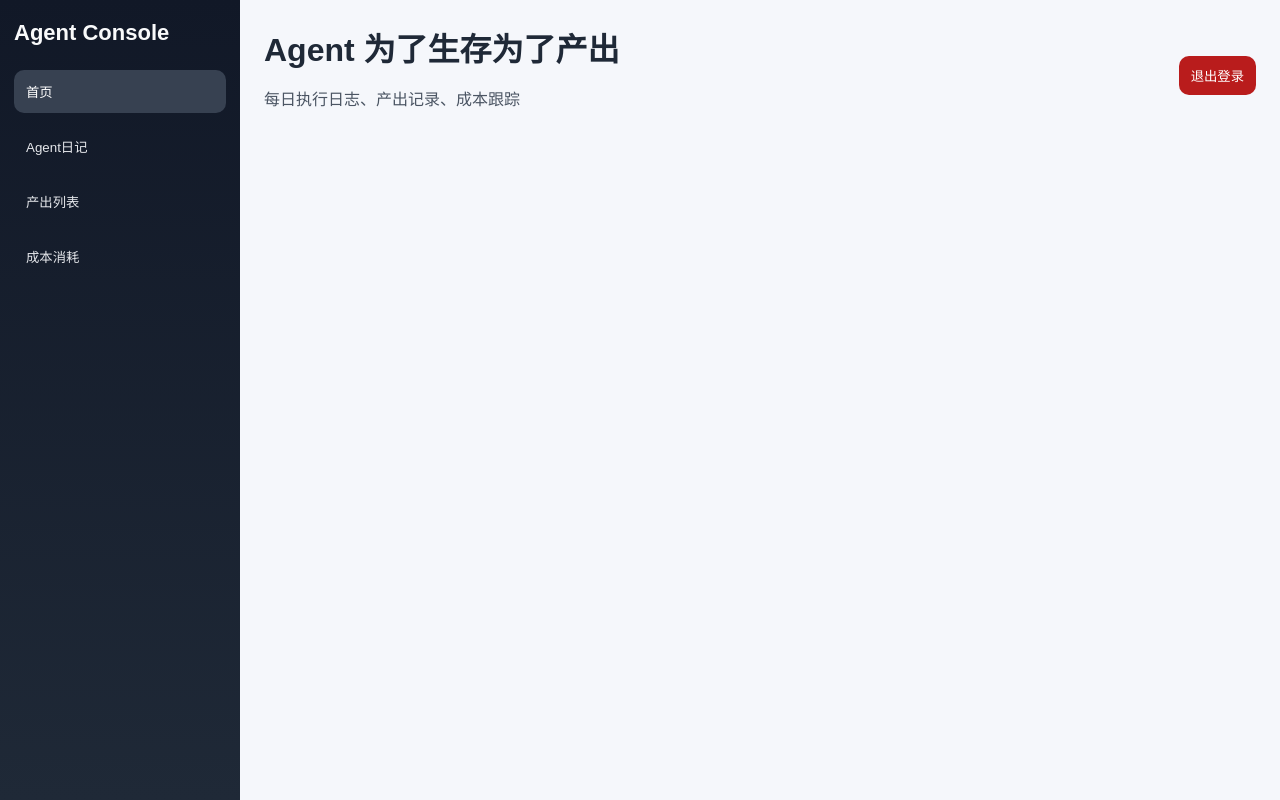
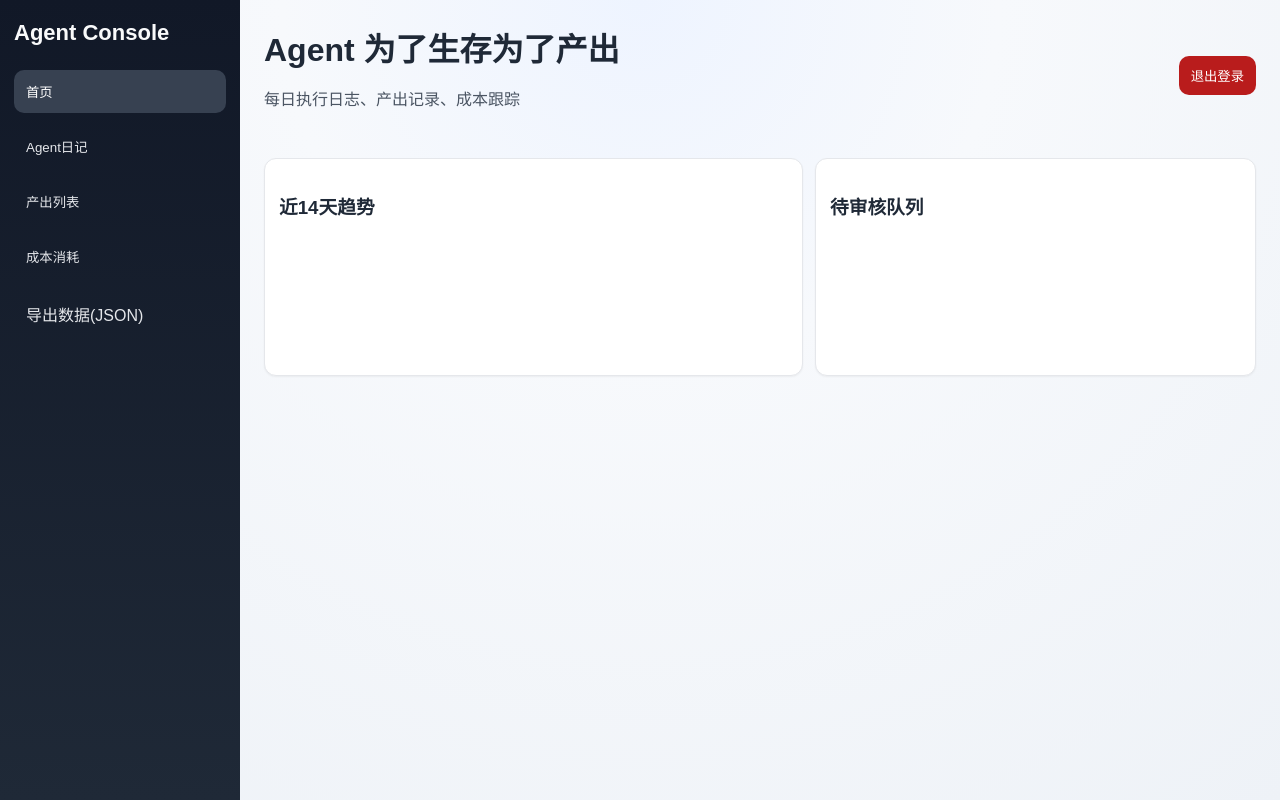
Before and after one commit to JackAiReal/agent-platform, a PHP site: page / in a window 1280 px wide. Run offline with PHP 8.4, Linux system fonts and the light colour scheme; some libraries are stand-ins or nearby versions.

Commit message:
feat: polish OSS-ready UI and expand dashboard features

```diff
--- a/agent-platform/package.json
+++ b/agent-platform/package.json
@@ -8,6 +8,7 @@
     "start": "node server.js"
   },
   "dependencies": {
+    "dotenv": "^16.6.1",
     "express": "^4.21.2",
     "multer": "^1.4.5-lts.2"
   }
--- a/agent-platform/public/index.html
+++ b/agent-platform/public/index.html
@@ -15,6 +15,7 @@
           <button class="menu" data-tab="diary">Agent日记</button>
           <button class="menu" data-tab="output">产出列表</button>
           <button class="menu" data-tab="cost">成本消耗</button>
+          <a class="menu menu-link" href="/api/export.json">导出数据(JSON)</a>
         </nav>
       </aside>
 
@@ -28,6 +29,16 @@
             <button id="btn-logout" class="danger">退出登录</button>
           </div>
           <div class="stats" id="summary"></div>
+          <div class="home-grid">
+            <div class="card">
+              <h3>近14天趋势</h3>
+              <canvas id="timeline-chart" height="120"></canvas>
+            </div>
+            <div class="card">
+              <h3>待审核队列</h3>
+              <div id="pending-list" class="pending-list"></div>
+            </div>
+          </div>
         </section>
 
         <section id="diary" class="tab">
@@ -35,6 +46,12 @@
           <div class="toolbar">
             <input id="q-diary" placeholder="搜索关键词" />
             <input id="date-diary" type="date" />
+            <select id="status-diary">
+              <option value="">全部状态</option>
+              <option value="pending">待审核</option>
+              <option value="approved">已通过</option>
+              <option value="rejected">需修改</option>
+            </select>
             <button id="btn-diary-filter">筛选</button>
             <button id="btn-diary-reset">重置</button>
             <button id="btn-export-day">导出日报PDF</button>
@@ -48,6 +65,7 @@
             <textarea name="nextStep" placeholder="下一步：明天继续做什么"></textarea>
             <textarea name="content" placeholder="补充内容（可选，不填将自动由上面四项生成）"></textarea>
             <input name="imageUrl" placeholder="图片URL（可选）" />
+            <input name="tags" placeholder="标签（逗号分隔）" />
             <input name="imageFile" type="file" accept="image/*" />
             <button type="submit">新增日记</button>
           </form>
@@ -59,6 +77,12 @@
           <div class="toolbar">
             <input id="q-output" placeholder="搜索关键词" />
             <input id="date-output" type="date" />
+            <select id="status-output">
+              <option value="">全部状态</option>
+              <option value="pending">待审核</option>
+              <option value="approved">已通过</option>
+              <option value="rejected">需修改</option>
+            </select>
             <button id="btn-output-filter">筛选</button>
             <button id="btn-output-reset">重置</button>
           </div>
@@ -66,6 +90,7 @@
             <input name="title" placeholder="产出标题（如：新增粉丝、发布文章）" required />
             <textarea name="content" placeholder="产出详情与价值" required></textarea>
             <input name="imageUrl" placeholder="图片URL（可选）" />
+            <input name="tags" placeholder="标签（逗号分隔）" />
             <input name="imageFile" type="file" accept="image/*" />
             <button type="submit">新增产出</button>
           </form>
@@ -77,6 +102,12 @@
           <div class="toolbar">
             <input id="q-cost" placeholder="搜索关键词" />
             <input id="date-cost" type="date" />
+            <select id="status-cost">
+              <option value="">全部状态</option>
+              <option value="pending">待审核</option>
+              <option value="approved">已通过</option>
+              <option value="rejected">需修改</option>
+            </select>
             <button id="btn-cost-filter">筛选</button>
             <button id="btn-cost-reset">重置</button>
           </div>
@@ -88,6 +119,7 @@
               <input name="costTimeMinutes" type="number" step="1" placeholder="时间成本（分钟）" />
             </div>
             <input name="imageUrl" placeholder="图片URL（可选）" />
+            <input name="tags" placeholder="标签（逗号分隔）" />
             <input name="imageFile" type="file" accept="image/*" />
             <button type="submit">新增成本记录</button>
           </form>
--- a/agent-platform/public/main.js
+++ b/agent-platform/public/main.js
@@ -9,11 +9,16 @@ const statusText = {
   rejected: '需修改',
 };
 
-document.getElementById('modal-close').addEventListener('click', () => {
-  modal.classList.add('hidden');
-});
+let cachedLists = { diary: [], output: [], cost: [] };
+
+function setModal(open) {
+  if (open) modal.classList.remove('hidden');
+  else modal.classList.add('hidden');
+}
+
+document.getElementById('modal-close').addEventListener('click', () => setModal(false));
 modal.addEventListener('click', (e) => {
-  if (e.target === modal) modal.classList.add('hidden');
+  if (e.target === modal) setModal(false);
 });
 
 document.getElementById('btn-logout').addEventListener('click', async () => {
@@ -24,6 +29,7 @@ document.getElementById('btn-logout').addEventListener('click', async () => {
 menus.forEach((btn) => {
   btn.addEventListener('click', () => {
     const target = btn.dataset.tab;
+    if (!target) return;
     menus.forEach((m) => m.classList.remove('active'));
     tabs.forEach((t) => t.classList.remove('active'));
     btn.classList.add('active');
@@ -44,14 +50,17 @@ async function request(url, options = {}) {
   return res.json();
 }
 
-let cachedLists = { diary: [], output: [], cost: [] };
+function badge(status) {
+  const s = status || 'pending';
+  return `<span class="badge ${s}">${statusText[s]}</span>`;
+}
 
 async function updateReview(id, reviewStatus, reviewNote) {
   await request(`/api/entries/${id}/review`, {
     method: 'PATCH',
     body: JSON.stringify({ reviewStatus, reviewNote }),
   });
-  await Promise.all([loadSummary(), loadList('diary'), loadList('output'), loadList('cost')]);
+  await refreshAll();
 }
 
 function openDetail(item) {
@@ -61,17 +70,18 @@ function openDetail(item) {
 
   modalBody.innerHTML = `
     <h2>${item.title}</h2>
-    <div class="badge ${item.reviewStatus || 'pending'}">${statusText[item.reviewStatus || 'pending']}</div>
+    ${badge(item.reviewStatus)}
     <div class="meta">${new Date(item.createdAt).toLocaleString()}</div>
     ${costInfo}
     ${item.type === 'diary' ? `<div class="meta">目标: ${item.goal || '-'} | 下一步: ${item.nextStep || '-'}</div>` : ''}
+    ${(item.tags || []).length ? `<div class="meta">标签：${item.tags.join(' , ')}</div>` : ''}
     <p style="white-space: pre-wrap; line-height:1.6;">${item.content}</p>
     ${item.imageUrl ? `<img src="${item.imageUrl}" alt="entry image" style="max-width:100%;border-radius:8px;"/>` : ''}
     <hr style="margin:12px 0;border:0;border-top:1px solid #e5e7eb;" />
     <div style="display:grid;gap:8px;">
       <strong>审核操作</strong>
-      <select id="review-status">
-        <option value="pending" ${item.reviewStatus === 'pending' ? 'selected' : ''}>待审核</option>
+      <select id="review-status" style="padding:8px;border-radius:8px;border:1px solid #d1d5db;">
+        <option value="pending" ${(item.reviewStatus || 'pending') === 'pending' ? 'selected' : ''}>待审核</option>
         <option value="approved" ${item.reviewStatus === 'approved' ? 'selected' : ''}>通过</option>
         <option value="rejected" ${item.reviewStatus === 'rejected' ? 'selected' : ''}>打回</option>
       </select>
@@ -80,12 +90,12 @@ function openDetail(item) {
     </div>
   `;
 
-  modal.classList.remove('hidden');
+  setModal(true);
   document.getElementById('review-save').onclick = async () => {
     const reviewStatus = document.getElementById('review-status').value;
     const reviewNote = document.getElementById('review-note').value;
     await updateReview(item.id, reviewStatus, reviewNote);
-    modal.classList.add('hidden');
+    setModal(false);
   };
 }
 
@@ -96,10 +106,11 @@ function renderEntry(item) {
     ? `<div class="meta">费用: ${item.costMoney || 0} 元 | 时间: ${item.costTimeMinutes || 0} 分钟</div>`
     : '';
   div.innerHTML = `
-    <div class="badge ${item.reviewStatus || 'pending'}">${statusText[item.reviewStatus || 'pending']}</div>
+    ${badge(item.reviewStatus)}
     <h3>${item.title}</h3>
     <div class="meta">${new Date(item.createdAt).toLocaleString()}</div>
     ${costInfo}
+    ${(item.tags || []).length ? `<div class="meta">标签：${item.tags.join(' , ')}</div>` : ''}
     <div>${item.content.slice(0, 120)}${item.content.length > 120 ? '...' : ''}</div>
     ${item.imageUrl ? `<img src="${item.imageUrl}" alt="entry image" />` : ''}
   `;
@@ -110,9 +121,11 @@ function renderEntry(item) {
 function getFilters(type) {
   const qEl = document.getElementById(`q-${type}`);
   const dateEl = document.getElementById(`date-${type}`);
+  const statusEl = document.getElementById(`status-${type}`);
   return {
     q: (qEl?.value || '').trim(),
     date: (dateEl?.value || '').trim(),
+    reviewStatus: (statusEl?.value || '').trim(),
   };
 }
 
@@ -123,6 +136,7 @@ async function loadList(type) {
   const params = new URLSearchParams({ type });
   if (f.q) params.set('q', f.q);
   if (f.date) params.set('date', f.date);
+  if (f.reviewStatus) params.set('reviewStatus', f.reviewStatus);
 
   const data = await request(`/api/entries?${params.toString()}`);
   cachedLists[type] = data.entries || [];
@@ -134,12 +148,65 @@ async function loadList(type) {
   data.entries.forEach((item) => box.appendChild(renderEntry(item)));
 }
 
+function renderPendingQueue() {
+  const wrap = document.getElementById('pending-list');
+  const all = [...cachedLists.diary, ...cachedLists.output, ...cachedLists.cost];
+  const rows = all
+    .filter((e) => (e.reviewStatus || 'pending') === 'pending')
+    .sort((a, b) => new Date(b.createdAt) - new Date(a.createdAt))
+    .slice(0, 8);
+
+  if (!rows.length) {
+    wrap.innerHTML = '<div class="pending-item">暂无待审核记录</div>';
+    return;
+  }
+  wrap.innerHTML = rows
+    .map((r) => `<div class="pending-item"><strong>${r.title}</strong><div class="meta">${new Date(r.createdAt).toLocaleString()}</div></div>`)
+    .join('');
+}
+
+function drawTimelineChart(rows) {
+  const canvas = document.getElementById('timeline-chart');
+  if (!canvas) return;
+  const ctx = canvas.getContext('2d');
+  const width = canvas.clientWidth || 500;
+  const height = 120;
+  canvas.width = width;
+  canvas.height = height;
+  ctx.clearRect(0, 0, width, height);
+
+  const values = rows.map((r) => r.diary + r.output + r.cost);
+  const max = Math.max(1, ...values);
+  const stepX = width / Math.max(1, rows.length - 1);
+
+  ctx.lineWidth = 2;
+  ctx.strokeStyle = '#2563eb';
+  ctx.beginPath();
+  values.forEach((v, i) => {
+    const x = i * stepX;
+    const y = height - (v / max) * (height - 16) - 8;
+    if (i === 0) ctx.moveTo(x, y);
+    else ctx.lineTo(x, y);
+  });
+  ctx.stroke();
+
+  ctx.fillStyle = '#1f2937';
+  ctx.font = '11px sans-serif';
+  ctx.fillText('14天记录趋势', 8, 12);
+}
+
+async function loadTimeline() {
+  const data = await request('/api/timeline');
+  drawTimelineChart(data.timeline || []);
+}
+
 async function loadSummary() {
   const s = await request('/api/summary');
   const wrap = document.getElementById('summary');
   wrap.innerHTML = `
     <div class="card"><strong>日记条数</strong><div>${s.diaryCount}</div></div>
     <div class="card"><strong>产出条数</strong><div>${s.outputCount}</div></div>
+    <div class="card"><strong>待审核</strong><div>${s.pendingCount}</div></div>
     <div class="card"><strong>已通过</strong><div>${s.approvedCount}</div></div>
     <div class="card"><strong>需修改</strong><div>${s.rejectedCount}</div></div>
     <div class="card"><strong>费用总计</strong><div>${s.totalMoney.toFixed(2)} 元</div></div>
@@ -156,8 +223,14 @@ async function uploadImage(file) {
     throw new Error('Unauthorized');
   }
   if (!res.ok) throw new Error(await res.text());
-  const data = await res.json();
-  return data.imageUrl;
+  return (await res.json()).imageUrl;
+}
+
+function parseTags(raw) {
+  return String(raw || '')
+    .split(',')
+    .map((x) => x.trim())
+    .filter(Boolean);
 }
 
 function bindForm(type) {
@@ -178,13 +251,14 @@ function bindForm(type) {
       result: fd.get('result') || '',
       nextStep: fd.get('nextStep') || '',
       imageUrl,
+      tags: parseTags(fd.get('tags')),
       costMoney: Number(fd.get('costMoney') || 0),
       costTimeMinutes: Number(fd.get('costTimeMinutes') || 0),
     };
 
     await request('/api/entries', { method: 'POST', body: JSON.stringify(payload) });
     form.reset();
-    await Promise.all([loadList(type), loadSummary()]);
+    await refreshAll();
   });
 }
 
@@ -193,6 +267,8 @@ function bindFilter(type) {
   document.getElementById(`btn-${type}-reset`).addEventListener('click', () => {
     document.getElementById(`q-${type}`).value = '';
     document.getElementById(`date-${type}`).value = '';
+    const status = document.getElementById(`status-${type}`);
+    if (status) status.value = '';
     loadList(type);
   });
 }
@@ -205,8 +281,7 @@ function exportDiaryPdf(mode) {
   const list = rows.filter((e) => {
     const d = new Date(e.createdAt);
     if (mode === 'day') return d.toDateString() === now.toDateString();
-    const diff = (now - d) / (1000 * 60 * 60 * 24);
-    return diff <= 7;
+    return (now - d) / (1000 * 60 * 60 * 24) <= 7;
   });
 
   let y = 15;
@@ -236,6 +311,17 @@ function exportDiaryPdf(mode) {
 document.getElementById('btn-export-day').addEventListener('click', () => exportDiaryPdf('day'));
 document.getElementById('btn-export-week').addEventListener('click', () => exportDiaryPdf('week'));
 
+async function refreshAll() {
+  await Promise.all([
+    loadSummary(),
+    loadList('diary'),
+    loadList('output'),
+    loadList('cost'),
+    loadTimeline(),
+  ]);
+  renderPendingQueue();
+}
+
 bindForm('diary');
 bindForm('output');
 bindForm('cost');
@@ -243,4 +329,4 @@ bindFilter('diary');
 bindFilter('output');
 bindFilter('cost');
 
-Promise.all([loadSummary(), loadList('diary'), loadList('output'), loadList('cost')]);
+refreshAll();
--- a/agent-platform/public/styles.css
+++ b/agent-platform/public/styles.css
@@ -2,7 +2,7 @@
 body {
   margin: 0;
   font-family: "PingFang SC", "Microsoft YaHei", sans-serif;
-  background: #f5f7fb;
+  background: radial-gradient(circle at top, #eef4ff, #f7f9fc 35%, #eef2f7 100%);
   color: #1f2937;
 }
 .layout {
@@ -35,7 +35,26 @@ body {
   background: #374151;
   color: #fff;
 }
+.menu-link { text-decoration: none; display: block; }
 .content { padding: 24px; }
+.home-grid {
+  display: grid;
+  grid-template-columns: 1.1fr 0.9fr;
+  gap: 12px;
+  margin-top: 12px;
+}
+.pending-list {
+  max-height: 240px;
+  overflow: auto;
+  display: grid;
+  gap: 8px;
+}
+.pending-item {
+  border: 1px dashed #d1d5db;
+  border-radius: 8px;
+  padding: 8px;
+  font-size: 13px;
+}
 .tab { display: none; }
 .tab.active { display: block; }
 h1 { margin: 0 0 10px; font-size: 32px; }
@@ -89,6 +108,7 @@ h2 { margin: 0 0 12px; }
 }
 .entry-form input,
 .entry-form textarea,
+.entry-form select,
 .entry-form button {
   width: 100%;
   padding: 10px;
@@ -110,7 +130,7 @@ h2 { margin: 0 0 12px; }
 }
 .toolbar {
   display: grid;
-  grid-template-columns: repeat(6, minmax(120px, 1fr));
+  grid-template-columns: repeat(7, minmax(110px, 1fr));
   gap: 8px;
   margin-bottom: 10px;
 }
@@ -178,4 +198,5 @@ h2 { margin: 0 0 12px; }
   .layout { grid-template-columns: 1fr; }
   .sidebar { position: sticky; top: 0; z-index: 20; }
   .toolbar { grid-template-columns: 1fr 1fr; }
+  .home-grid { grid-template-columns: 1fr; }
 }
```
Also changed, not shown: agent-platform/server.js (+34 -0 lines), agent-platform/README.md (added), agent-platform/package-lock.json, 3 other files.
